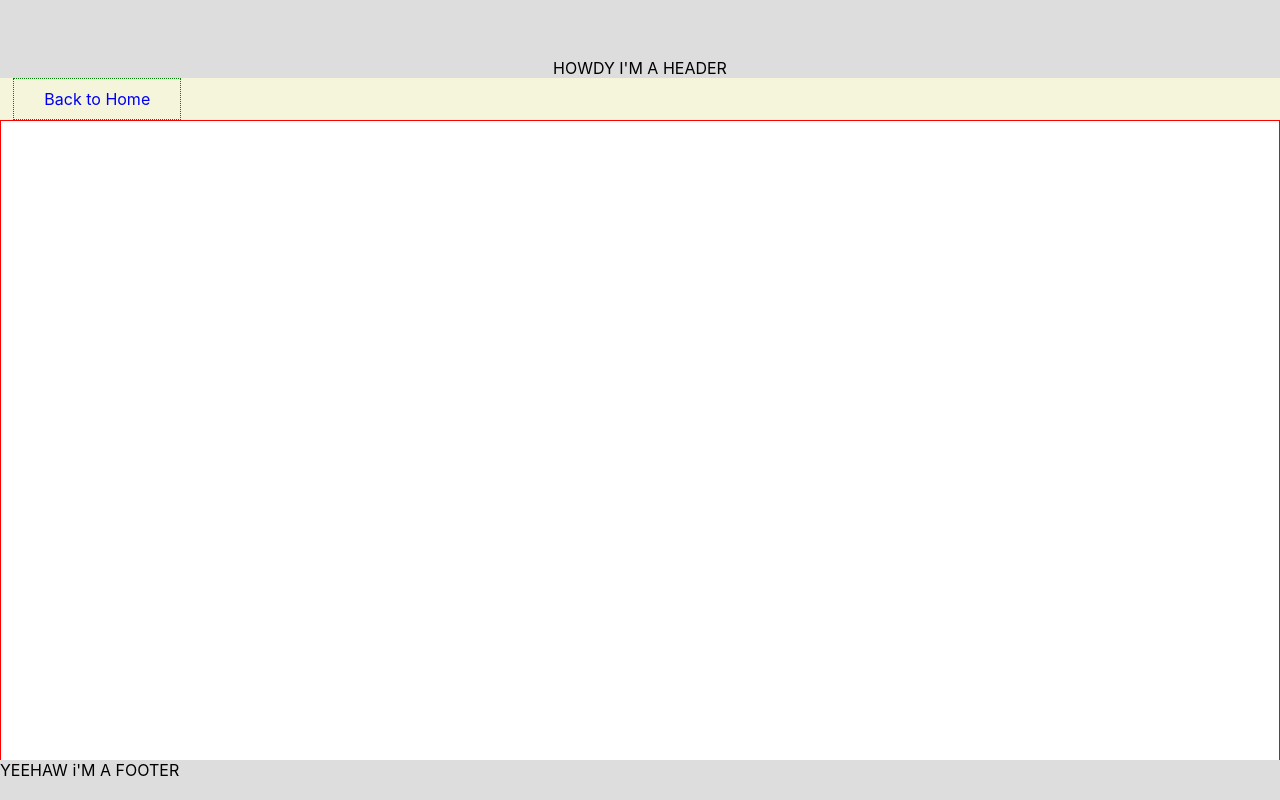
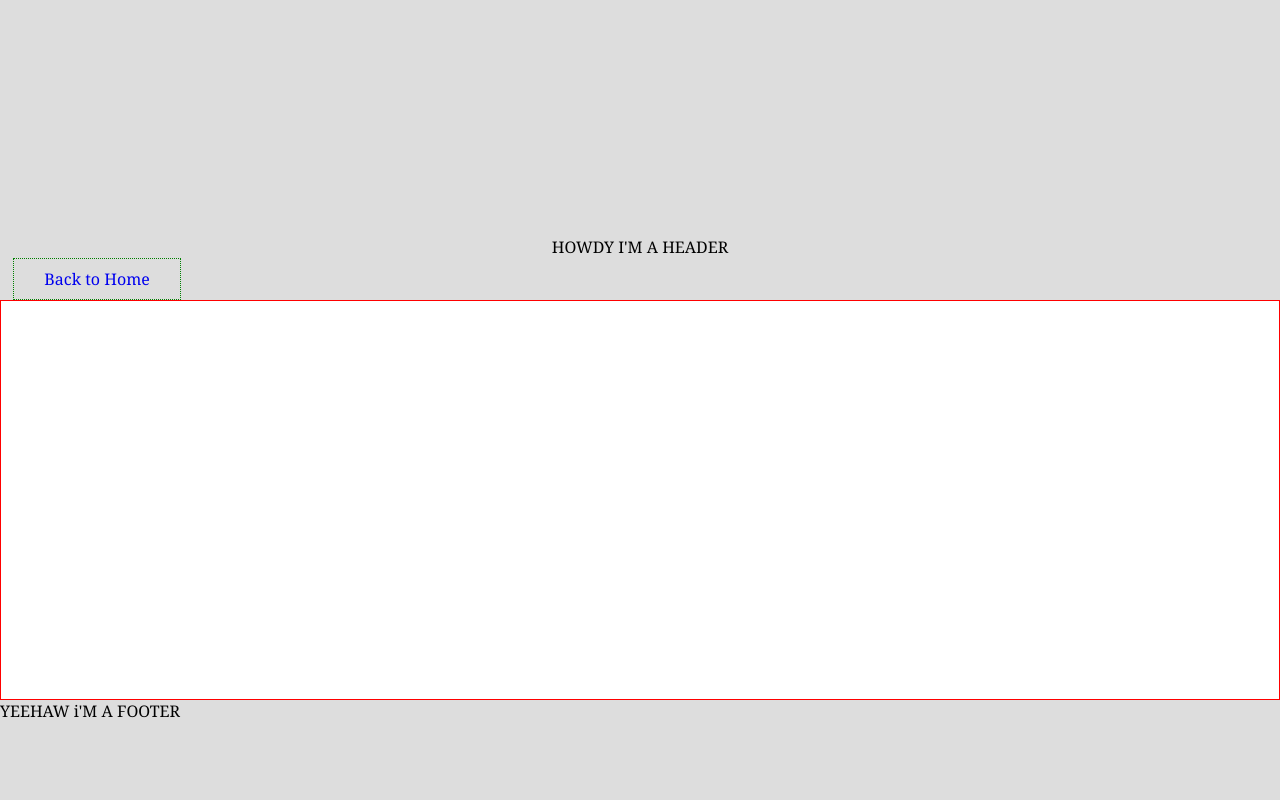
Before and after one commit to sketchychen/sketchychen.github.io, a React (Create React App) app: page /socials in a window 1280 px wide. Built offline with nearby package versions, Linux system fonts and the light colour scheme.

Commit message:
margin padding 0 by default

```diff
--- a/src/app/components/Layout.tsx
+++ b/src/app/components/Layout.tsx
@@ -22,10 +22,10 @@ export default function Layout(props: LayoutProps): ReactElement {
                 <div className='layout-banner'>HOWDY I'M A HEADER</div>
                 <Nav { ...props } />
             </header>
-            <Footer />
             <div className='layout-body'>
                 <Outlet />
             </div>
+            <Footer />
         </div>
     );
 };
--- a/src/app/pages/Home.tsx
+++ b/src/app/pages/Home.tsx
@@ -10,7 +10,7 @@ export default function Home(): ReactElement {
             {
                 pages.map((page) => (
                     <li
-                        className='home-menu-item a-fadeindown a-stagger'
+                        className='home-menu-item a-home-banner a-stagger'
                         key={ page.title }
                         style={ {
                             backgroundSize: 'cover',
--- a/src/styles/animations.scss
+++ b/src/styles/animations.scss
@@ -1,4 +1,8 @@
-.a-fadeindown {
+@for $i from 1 to 10 {
+    .a-stagger:nth-child(#{$i}) { animation-delay: $i * 0.25s; }
+}
+
+.a-home-banner {
     opacity: 0;
     animation-name: fadeInDown;
     animation-duration: 1s;
@@ -6,12 +10,18 @@
     animation-fill-mode: forwards;
 }
 
-
-@for $i from 1 to 10 {
-    .a-stagger:nth-child(#{$i}) { animation-delay: $i * 0.25s; }
+@keyframes fadeIn {
+    0% { opacity: 0; }
+    100% { opacity: 1; }
 }
 
 @keyframes fadeInDown {
-    0% { opacity: 0; transform: translateY(-5%); }
-    100% { opacity: 1; transform: translateY(0%); }
+    0% {
+        opacity: 0;
+        transform: translateY(-5%);
+    }
+    100% {
+        opacity: 1;
+        transform: translateY(0%);
+    }
 }
--- /dev/null
+++ b/src/styles/constants.scss
@@ -0,0 +1,4 @@
+$layout-header-height: 300px;
+$layout-footer-height: 100px;
+
+$banner-color: white;
--- a/src/styles/home.scss
+++ b/src/styles/home.scss
@@ -1,19 +1,16 @@
 .home-container {
-    width: 100%;
-    height: 100%;
-    margin: 0;
-    padding: 0;
     display: flex;
     flex-direction: row;
     justify-content: center;
+    width: 100%;
+    height: 100vh;
+    position: absolute;
+    top: 0;
 }
 
 .home-menu-item {
     display: flex;
-    flex-grow: 1;
-    list-style-type: none;
-    height: 100vh;
-    margin: 0;
+    flex: 1;
 }
 
 .home-menu-item:nth-child(odd) {
@@ -25,13 +22,18 @@
 
 .home-menu-item > a {
     width: 100%;
-    position: relative;
+    display: flex;
+    justify-content: right;
+    align-items: center;
 }
 
 .home-menu-item > a > span {
-    position: absolute;
-    bottom: 40%;
-    right: 10%;
+    margin: $layout-header-height/2 40px 0 0;
+    width: 100%;
+    text-align: right;
+    color: $banner-color;
+    font-size: 30px;
+    border-bottom: 3px solid $banner-color;
 }
 
 @include breakpoint(mobile) {
--- a/src/styles/index.scss
+++ b/src/styles/index.scss
@@ -1,18 +1,21 @@
 /* import all the things */
-@import './mixins.scss';
-@import './animations.scss';
-@import './gallery.scss';
-@import './home.scss';
-@import './layout.scss';
-@import './nav.scss';
-@import './page.scss';
+@import 'constants.scss';
+@import 'mixins.scss';
+@import 'animations.scss';
+@import 'gallery.scss';
+@import 'home.scss';
+@import 'layout.scss';
+@import 'nav.scss';
+@import 'page.scss';
 
 /* default css */
+* {
+    margin: 0;
+    padding: 0;
+}
+
 body {
-    margin: 0;
-    font-family: -apple-system, BlinkMacSystemFont, 'Segoe UI',
-        'Roboto', 'Oxygen', 'Ubuntu', 'Cantarell', 'Fira Sans',
-        'Droid Sans', 'Helvetica Neue', sans-serif;
+    font-family: 'Georgia', serif;
     -webkit-font-smoothing: antialiased;
     -moz-osx-font-smoothing: grayscale;
     height: 100vh;
@@ -28,3 +31,7 @@ code {
 a {
     text-decoration: none;
 }
+
+li {
+    list-style-type: none;
+}
--- a/src/styles/layout.scss
+++ b/src/styles/layout.scss
@@ -1,42 +1,32 @@
-// $layout-bgcolor: #7a8bd4;
-// $layout-header-bgcolor: rgb(194, 208, 253);
-
 .layout-container {
     overflow: hidden;
     height: 100vh;
-    position: relative;
-    & h1 {
-        color: green;
-    }
-    &__text {
-        color: blue;
-    }
+    display: flex;
+    flex-direction: column;
 }
 
 .layout-header {
-    height: 15%;
-    max-height: 400px;
+    overflow: hidden;
     display: flex;
     flex-direction: column;
     justify-content: flex-end;
     align-items: center;
+    height: $layout-header-height;
 
+    z-index: 10;
     background: rgb(221, 221, 221);
 }
 
 .layout-body {
+    flex: 1;
     overflow: auto;
-    height: 80%;
     border: 1px solid red;
 }
 
 .layout-footer {
     overflow: hidden;
-    height: 5%;
     width: 100%;
-    position: absolute;
-    bottom: 0;
-    left: 0;
-
+    height: $layout-footer-height;
+    z-index: 10;
     background: rgb(221, 221, 221);
 }
--- a/src/styles/nav.scss
+++ b/src/styles/nav.scss
@@ -1,14 +1,9 @@
-$header-nav-bgcolor: beige;
-
 .header-nav {
-    background-color: $header-nav-bgcolor;
     width: 100%;
 }
 
 .header-nav-container {
     width: 100%;
-    margin: 0;
-    padding: 0;
     display: flex;
     justify-content: left;
 }
```
